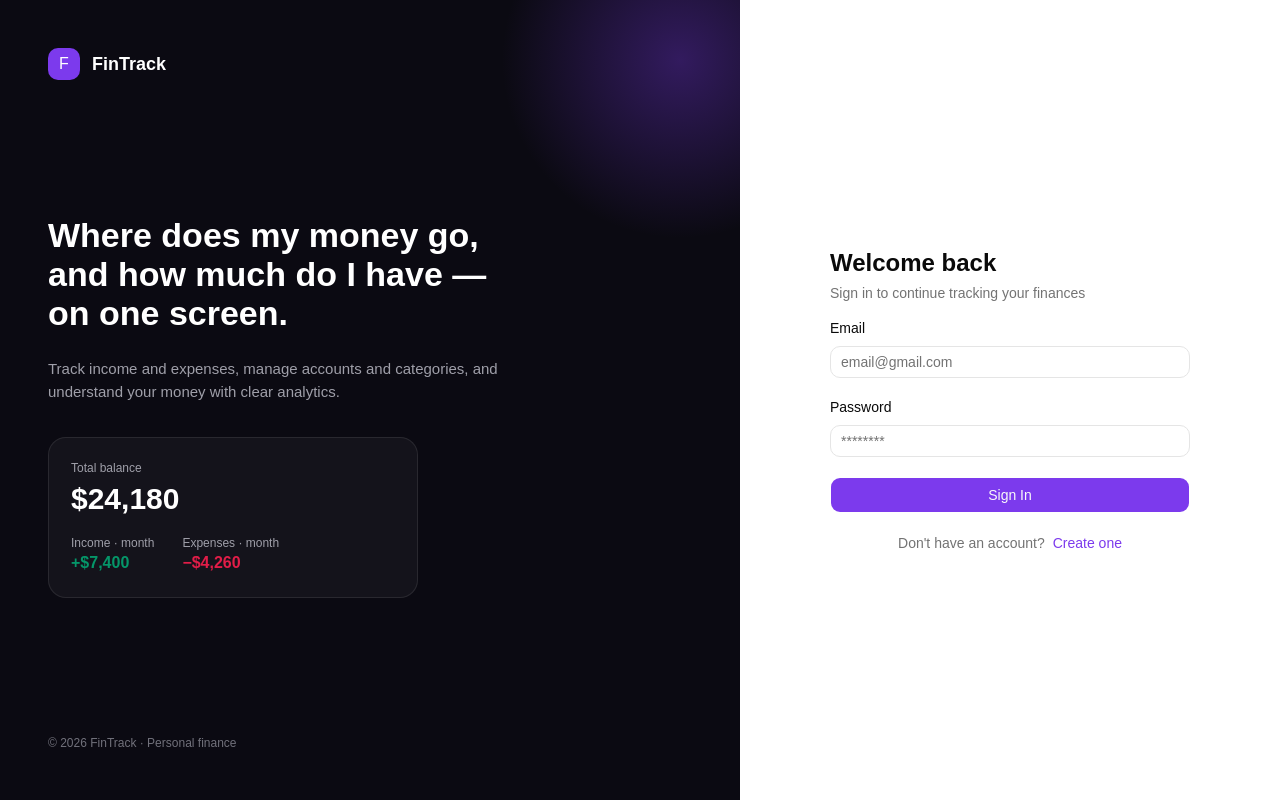
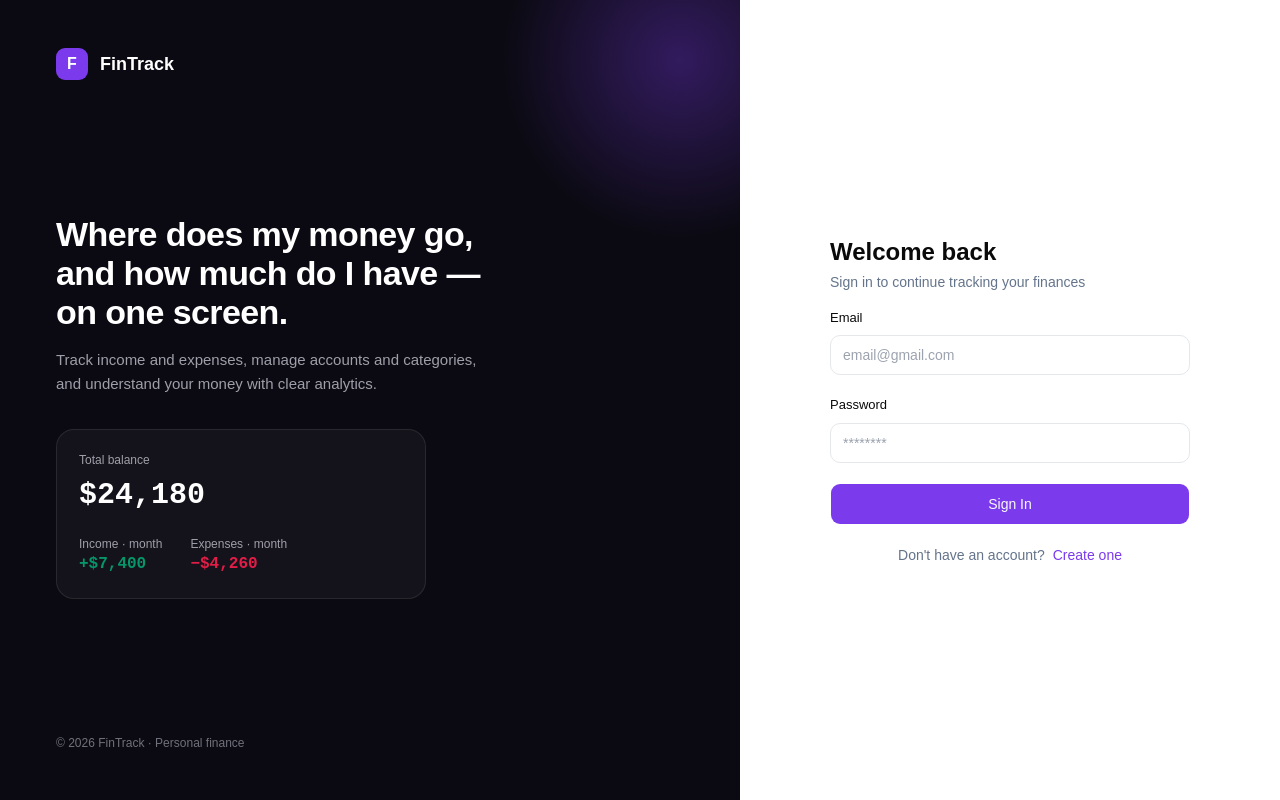
Before and after one commit to maksim-dev1911/fin-track, a React (Vite) app: page /login in a window 1280 px wide. Built offline with nearby package versions, Linux system fonts and the light colour scheme.

Commit message:
feat: fix ui

```diff
--- a/src/components/ui/input.tsx
+++ b/src/components/ui/input.tsx
@@ -10,7 +10,7 @@ function Input({ className, type, ...props }: React.ComponentProps<'input'>) {
       type={type}
       data-slot="input"
       className={cn(
-        'border-input file:text-foreground placeholder:text-muted-foreground disabled:bg-input/50 aria-invalid:border-destructive aria-invalid:ring-destructive/20 dark:bg-input/30 dark:disabled:bg-input/80 dark:aria-invalid:border-destructive/50 dark:aria-invalid:ring-destructive/40 h-8 w-full min-w-0 rounded-lg border bg-transparent px-2.5 py-1 text-base transition-colors outline-none file:inline-flex file:h-6 file:border-0 file:bg-transparent file:text-sm file:font-medium focus-visible:border-[#a78bfa] focus-visible:ring-4 focus-visible:ring-[#ddd6fe] disabled:pointer-events-none disabled:cursor-not-allowed disabled:opacity-50 aria-invalid:ring-3 md:text-sm',
+        'h-10 w-full rounded-lg border border-[#E5E7EB] bg-white px-3 text-sm text-[#111827] transition-[box-shadow] duration-200 outline-none placeholder:text-[#9CA3AF] focus-visible:[box-shadow:0_0_0_3px_rgba(124,58,237,0.18)] disabled:pointer-events-none disabled:cursor-not-allowed disabled:opacity-50',
         className,
       )}
       {...props}
--- a/src/features/auth/components/auth-banner.tsx
+++ b/src/features/auth/components/auth-banner.tsx
@@ -5,19 +5,19 @@ import Logo from '@/shared/components/logo.tsx';
 
 const AuthBanner = () => {
   return (
-    <div className="bg-banner relative flex h-full flex-col overflow-hidden p-12 text-white">
+    <div className="bg-banner relative flex h-full flex-col overflow-hidden px-[56px] py-[48px] text-white">
       <Logo />
 
       <div className="absolute top-[-120px] right-[-120px] h-[360px] w-[360px] rounded-full bg-[radial-gradient(circle,_rgba(124,58,237,0.35),_transparent_70%)]"></div>
 
       <div className="flex-1" />
 
-      <div>
-        <h1 className="max-w-[440px] text-[34px] leading-[1.15] font-bold">
+      <div className="max-w-[440px]">
+        <h1 className="text-[34px] leading-[1.15] font-semibold tracking-[-0.6px]">
           Where does my money go, and how much do I have — on one screen.
         </h1>
 
-        <p className="mt-6 max-w-lg text-[15px] leading-[1.55] text-zinc-400">
+        <p className="mt-4 max-w-lg text-[15px] leading-[1.55] text-zinc-400">
           Track income and expenses, manage accounts and categories, and understand your money with
           clear analytics.
         </p>
--- a/src/features/auth/components/auth.layout.tsx
+++ b/src/features/auth/components/auth.layout.tsx
@@ -8,14 +8,14 @@ interface AuthLayoutProps {
 
 const AuthLayout: React.FC<AuthLayoutProps> = ({ children }) => {
   return (
-    <div className="min-h-screen lg:flex">
-      <div className="flex-1">
+    <div className="flex min-h-screen flex-col min-[820px]:flex-row">
+      <aside className="hidden min-w-0 min-[820px]:block min-[820px]:flex-1">
         <AuthBanner />
-      </div>
+      </aside>
 
-      <div className="flex w-full basis-[540px] items-center justify-center p-[40px]">
-        {children}
-      </div>
+      <main className="flex w-full min-w-0 flex-1 items-center justify-center p-6 min-[820px]:flex-1 min-[1280px]:max-w-[540px] min-[1280px]:flex-none sm:p-10">
+        <div className="w-full max-w-[360px]">{children}</div>
+      </main>
     </div>
   );
 };
--- a/src/features/auth/components/balance-preview.tsx
+++ b/src/features/auth/components/balance-preview.tsx
@@ -4,15 +4,15 @@ const BalancePreview = () => {
   return (
     <div className="mt-[34px] max-w-[370px] rounded-2xl border border-white/9 bg-[rgba(255,255,255,0.04)] p-[22px]">
       <p className="color text-xs text-zinc-400">Total balance</p>
-      <p className="mt-[5px] text-3xl font-semibold">$24,180</p>
+      <p className="mt-[5px] font-mono text-[30px] font-semibold">$24,180</p>
       <div className="mt-[18px] flex items-center gap-[28px]">
         <div>
           <p className="color text-xs text-zinc-400">Income · month</p>
-          <p className="text-income font-semibold">+$7,400</p>
+          <p className="text-income font-mono font-semibold">+$7,400</p>
         </div>
         <div>
           <p className="color text-xs text-zinc-400">Expenses · month</p>
-          <p className="text-expense font-semibold">−$4,260</p>
+          <p className="text-expense font-mono font-semibold">−$4,260</p>
         </div>
       </div>
     </div>
--- a/src/features/auth/components/login-form.tsx
+++ b/src/features/auth/components/login-form.tsx
@@ -22,10 +22,12 @@ const LoginForm = () => {
         Sign in to continue tracking your finances
       </p>
       <div className="mt-4 flex w-full justify-center">
-        <form onSubmit={form.handleSubmit(onSubmit)}>
+        <form onSubmit={form.handleSubmit(onSubmit)} className="w-full max-w-[360px]">
           <div className="flex flex-col gap-5">
-            <Field className="min-w-[360px]">
-              <FieldLabel htmlFor="email">Email</FieldLabel>
+            <Field className="">
+              <FieldLabel htmlFor="email" className="text-[13px]">
+                Email
+              </FieldLabel>
               <Input
                 id="email"
                 type="email"
@@ -36,7 +38,9 @@ const LoginForm = () => {
               <FieldError>{form.formState.errors.email?.message}</FieldError>
             </Field>
             <Field>
-              <FieldLabel htmlFor="password">Password</FieldLabel>
+              <FieldLabel htmlFor="password" className="text-[13px]">
+                Password
+              </FieldLabel>
               <Input
                 id="password"
                 type="password"
@@ -47,7 +51,7 @@ const LoginForm = () => {
               <FieldError>{form.formState.errors.password?.message}</FieldError>
             </Field>
             <Field orientation="horizontal" className="w-full">
-              <Button type="submit" size="lg" className="bg-brand w-full">
+              <Button type="submit" size="lg" className="bg-brand h-[42px] w-full">
                 Sign In
               </Button>
             </Field>
--- a/src/index.css
+++ b/src/index.css
@@ -75,7 +75,7 @@
   --secondary: oklch(0.97 0 0);
   --secondary-foreground: oklch(0.205 0 0);
   --muted: oklch(0.97 0 0);
-  --muted-foreground: oklch(0.556 0 0);
+  --muted-foreground: #64748b;
   --accent: oklch(0.97 0 0);
   --accent-foreground: oklch(0.205 0 0);
   --destructive: oklch(0.577 0.245 27.325);
--- a/src/shared/components/logo.tsx
+++ b/src/shared/components/logo.tsx
@@ -3,7 +3,9 @@ import React from 'react';
 const Logo = () => {
   return (
     <div className="flex items-center gap-3">
-      <div className="bg-brand flex h-8 w-8 items-center justify-center rounded-lg">F</div>
+      <div className="bg-brand flex h-8 w-8 items-center justify-center rounded-[9px] font-bold">
+        F
+      </div>
 
       <span className="text-lg font-semibold text-white">FinTrack</span>
     </div>
```
